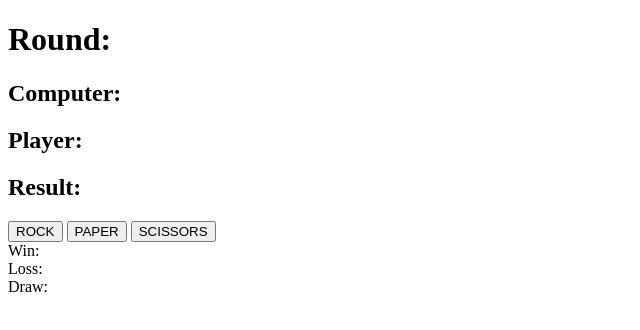
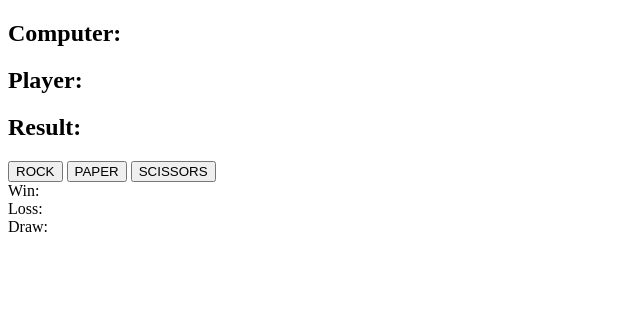
Before and after one commit to joshuaericksteele/Project-Rock-Paper-Scissors, a plain HTML site: page index.html in a window 1280 px wide. Shown: the whole page, without its empty margins (0-640 px from the left). Drawn offline with Linux system fonts and the light colour scheme.

Commit message:
index.html

```diff
--- a/index.html
+++ b/index.html
@@ -9,7 +9,7 @@
 </head>
 <body>
     <div class="gameArea">
-        <h1 class="gameText" id="roundText">Round: </h1>
+
             <h2 class="gameText" id="computerText">Computer: </h2>
             <h2 class="gameText" id="playerText">Player: </h2>
             <h2 class="gameText" id="resultText">Result: </h2>
```
